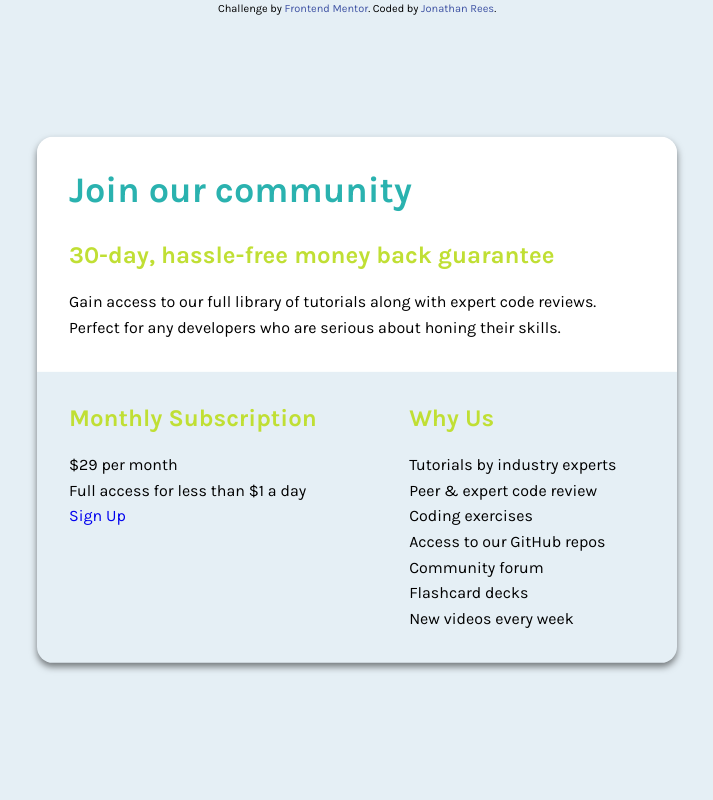
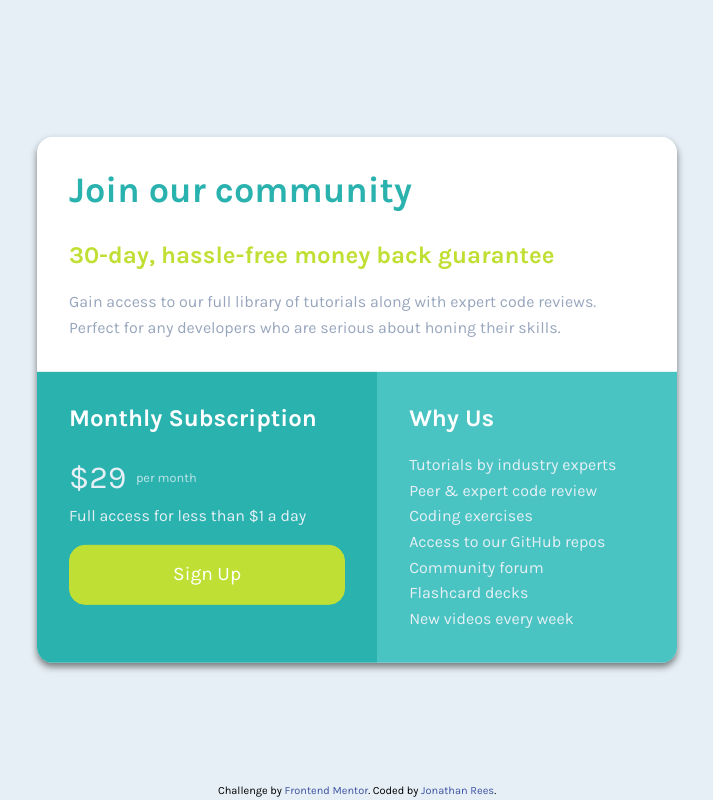
Before and after one commit to jonnywillrees/single-price-grid-component-master, a plain HTML site: page index.html in a window 1280 px wide. Shown: the whole page, without its empty margins (283-996 px from the left). Drawn offline with Linux system fonts and the light colour scheme.

Commit message:
finish styling card

```diff
--- a/index.html
+++ b/index.html
@@ -28,10 +28,10 @@
       <!-- Call to action -->
       <div class="call-to-action">
         <h1 class="heading-primary">Join our community</h1>
-        <h2 class="heading-secondary">
+        <h2 class="heading-secondary heading-secondary--dark">
           30-day, hassle-free money back guarantee
         </h2>
-        <p class="text">
+        <p class="card__text">
           Gain access to our full library of tutorials along with expert code
           reviews. Perfect for any developers who are serious about honing their
           skills.
@@ -42,13 +42,18 @@
       <!-- More info -->
       <div class="more-info">
         <div class="price-plan">
-          <h2 class="heading-secondary">Monthly Subscription</h2>
-          <span class="price">$29</span> per month
-          <p class="text">Full access for less than $1 a day</p>
+          <h2 class="heading-secondary heading-secondary--light">
+            Monthly Subscription
+          </h2>
+          <p class="price">
+            <span class="price__amount">$29</span>
+            <span class="price__per">per month</span>
+          </p>
+          <p class="promotion">Full access for less than $1 a day</p>
           <a href="#" class="btn">Sign Up</a>
         </div>
         <div class="about">
-          <h2 class="heading-secondary">Why Us</h2>
+          <h2 class="heading-secondary heading-secondary--light">Why Us</h2>
           <ul class="about__list">
             <li class="about__item">Tutorials by industry experts</li>
             <li class="about__item">Peer & expert code review</li>
@@ -63,6 +68,7 @@
       <!-- More info END -->
     </div>
     <!-- Card Component END-->
+
     <footer>
       <p class="attribution">
         Challenge by
--- a/style.css
+++ b/style.css
@@ -16,11 +16,12 @@
 }
 
 body {
-  box-sizing: inherit;
+  box-sizing: border-box;
   font-size: 16px;
   font-family: "Karla", sans-serif;
   line-height: 1.6;
   background-color: var(--color-gray-blue-light);
+  height: 100vh;
 }
 
 h1,
@@ -32,6 +33,7 @@ h4 {
 
 a {
   text-decoration: none;
+  color: #fff;
 }
 
 img {
@@ -44,7 +46,7 @@ ul {
 
 /* Layout */
 .container-center {
-  position: absolute;
+  position: relative;
   top: 50%;
   left: 50%;
   transform: translate(-50%, -50%);
@@ -74,12 +76,22 @@ ul {
 }
 
 .heading-secondary {
-  color: var(--color-primary-light);
   font-size: 1.5rem;
   margin-bottom: 0.8em;
 }
 
-/* Utilities */
+.heading-secondary--dark {
+  color: var(--color-primary-light);
+}
+
+.heading-secondary--light {
+  color: #fff;
+}
+
+.card__text {
+  color: var(--color-gray-blue-dark);
+}
+
 /* Utilities */
 
 /* Card */
@@ -89,7 +101,56 @@ ul {
   box-shadow: 0 4px 7px rgba(0, 0, 0, 0.5);
 }
 
+.price-plan {
+  background-color: var(--color-primary-dark);
+}
+
+.about {
+  background-color: hsl(179, 51%, 53%);
+}
+
+.more-info {
+  color: var(--color-gray-blue-light);
+}
+
+.price {
+  display: flex;
+  align-items: center;
+}
+
+.price__amount {
+  font-size: 2rem;
+  margin-right: 0.3em;
+}
+
+.price__per {
+  font-size: 0.8rem;
+  opacity: 80%;
+}
+
+.promotion {
+  margin-bottom: 1rem;
+}
+
+.btn {
+  background-color: var(--color-primary-light);
+  border: 1px solid var(--color-primary-light);
+  font-size: 1.2rem;
+  border-radius: 1rem;
+  padding: 0.7em 1em;
+  display: block;
+  text-align: center;
+}
+
 /* Footer */
+footer {
+  position: absolute;
+  bottom: 0;
+  left: 50%;
+  transform: translateX(-50%);
+  /* z-index: 100; */
+}
+
 .attribution {
   font-size: 11px;
   text-align: center;
```
